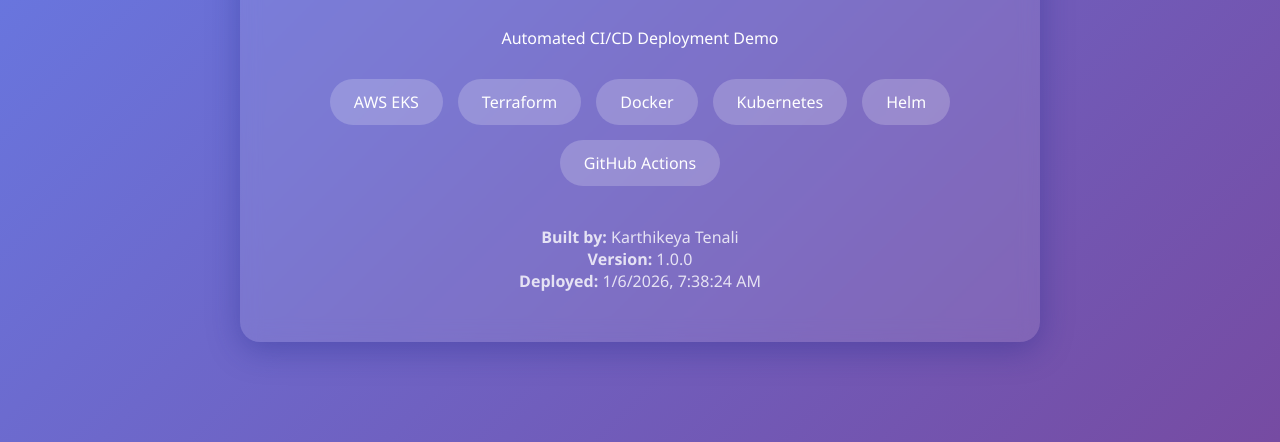
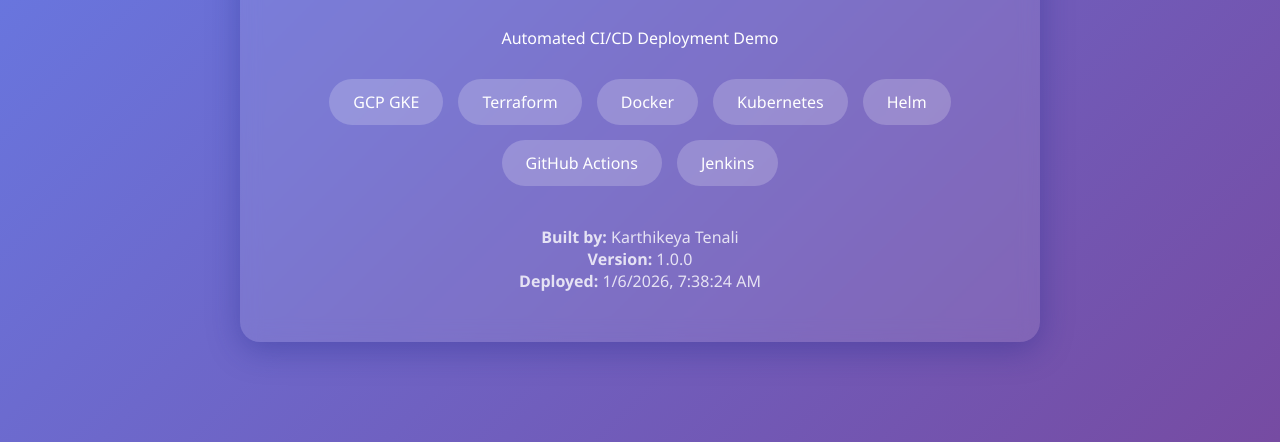
Before and after one commit to karthik-tenali/hrgf-gcp-devops-project, a plain HTML site: page app/index.html in a window 1280 px wide. Shown: the part 358-800 px from the top of the page. Drawn offline with Linux system fonts and the light colour scheme.

Commit message:
Code fixes

```diff
--- a/app/index.html
+++ b/app/index.html
@@ -76,12 +76,13 @@
         <p>Automated CI/CD Deployment Demo</p>
 
         <div class="tech-stack">
-            <span class="badge">AWS EKS</span>
+            <span class="badge">GCP GKE</span>
             <span class="badge">Terraform</span>
             <span class="badge">Docker</span>
             <span class="badge">Kubernetes</span>
             <span class="badge">Helm</span>
             <span class="badge">GitHub Actions</span>
+            <span class="badge">Jenkins</span>
         </div>
 
         <div class="info">
```
Also changed, not shown: 4 other files.
